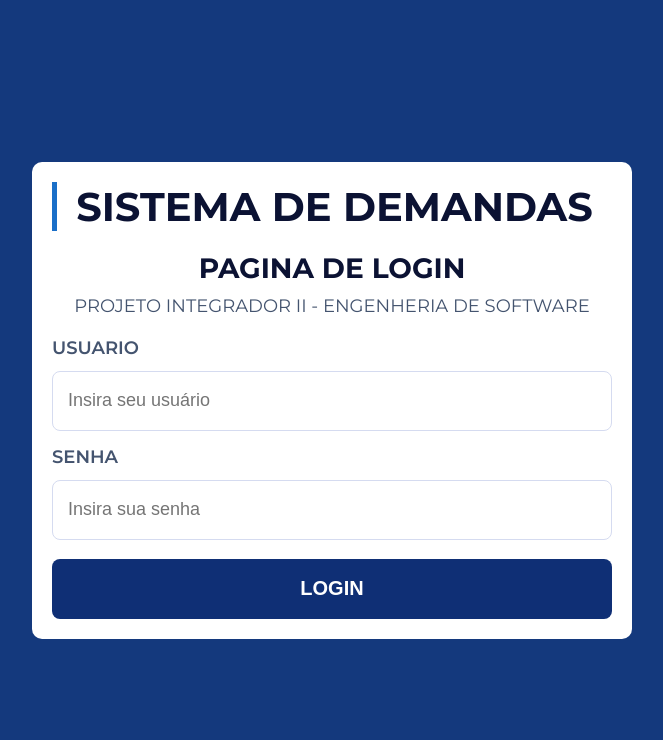
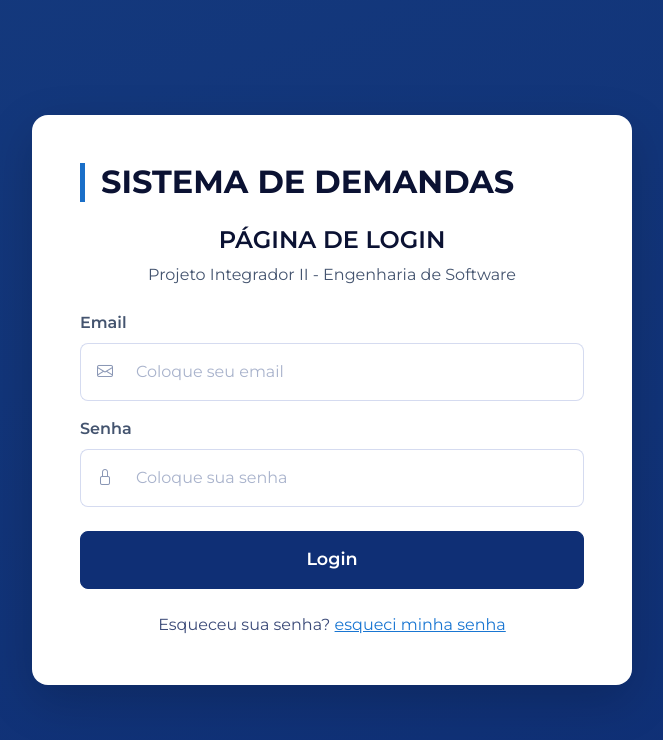
Before and after one commit to leonardosgp7/PI-II-TIME-N2, a plain HTML site: page paginas/login.html in a window 1280 px wide. Shown: the whole page, without its empty margins (308-971 px from the left). Drawn offline with nearby package versions, Linux system fonts and the light colour scheme.

Commit message:
ultimo atualizaçao

```diff
--- /dev/null
+++ b/paginas/css/login.css
@@ -0,0 +1,99 @@
+
+@import url("https://cdn.jsdelivr.net/npm/bootstrap@5.3.3/dist/css/bootstrap.min.css");
+@import url("https://cdn.jsdelivr.net/npm/bootstrap-icons@1.11.3/font/bootstrap-icons.min.css");
+
+
+:root {
+  --bs-body-font-family: 'Montserrat', sans-serif;
+  --bs-body-color: #44546f;
+  --bs-border-radius: 8px;
+}
+
+
+.bg-login {
+  background: linear-gradient(160deg, #14397d 0%, #0f2f75 100%);
+}
+
+.login-card {
+  max-width: 600px;
+}
+
+.titulo-sistema {
+  color: #0b1233;
+  --bs-border-color: #1a6fc8;
+}
+
+.titulo-pagina {
+  color: #0b1233;
+}
+
+.subtitulo-pagina,
+.form-label {
+  color: #44546f;
+}
+
+/* Campos com ícone */
+.campo .input-group-text,
+.campo .form-control {
+  height: 58px;
+  border: 1.5px solid #d5dbf0;
+  font-size: 1rem;
+}
+
+.campo .input-group-text {
+  background-color: #fff;
+  color: #8a97b5;
+  padding-left: 1rem;
+  border-right: 0;
+}
+
+.campo .form-control {
+  border-left: 0;
+  color: #0b1233;
+}
+
+.campo .form-control::placeholder {
+  color: #a9b3cc;
+}
+
+.campo .form-control:focus {
+  border-color: #1a6fc8;
+  box-shadow: none;
+}
+
+.campo:focus-within .input-group-text {
+  border-color: #1a6fc8;
+  color: #1a6fc8;
+}
+
+.campo:has(.is-invalid) .input-group-text {
+  border-color: var(--bs-form-invalid-border-color);
+}
+
+
+.btn-login {
+  --bs-btn-color: #ffffff;
+  --bs-btn-bg: #0f2f75;
+  --bs-btn-border-color: #0f2f75;
+  --bs-btn-hover-color: #ffffff;
+  --bs-btn-hover-bg: #0f2f75;
+  --bs-btn-hover-border-color: #0f2f75;
+  --bs-btn-active-color: #ffffff;
+  --bs-btn-active-bg: #0f2f75;
+  --bs-btn-active-border-color: #0f2f75;
+  --bs-btn-disabled-color: #ffffff;
+  --bs-btn-disabled-bg: #0f2f75;
+  --bs-btn-disabled-border-color: #0f2f75;
+  height: 58px;
+  font-weight: 600;
+  font-size: 1.1rem;
+}
+
+
+.esqueci {
+  color: #3b4a78;
+}
+
+.esqueci a {
+  color: #1976d2;
+}
--- /dev/null
+++ b/paginas/js/login.js
@@ -0,0 +1,107 @@
+const form = document.getElementById('formLogin');
+const campoEmail = document.getElementById('email');
+const campoSenha = document.getElementById('password');
+const erroEmail = document.getElementById('erroEmail');
+const btnLogin = document.getElementById('btnLogin');
+const btnTexto = document.getElementById('btnTexto');
+const btnSpinner = document.getElementById('btnSpinner');
+
+const regexEmail = /^[^\s@]+@[^\s@]+\.[^\s@]+$/;
+
+function mostrarAlerta(mensagem) {
+    esconderAlerta();
+
+    const alerta = document.createElement('div');
+    alerta.id = 'alertaLogin';
+    alerta.className = 'alert alert-danger alert-dismissible fade show';
+    alerta.setAttribute('role', 'alert');
+    alerta.innerHTML =
+        '<i class="bi bi-exclamation-triangle-fill me-2"></i>' +
+        '<span></span>' +
+        '<button type="button" class="btn-close" data-bs-dismiss="alert" aria-label="Fechar"></button>';
+    alerta.querySelector('span').textContent = mensagem;
+
+    form.parentNode.insertBefore(alerta, form);
+}
+
+function esconderAlerta() {
+    const alerta = document.getElementById('alertaLogin');
+    if (alerta) {
+        alerta.remove();
+    }
+}
+
+
+function validarEmail() {
+    const valor = campoEmail.value.trim();
+
+    if (valor === '') {
+        erroEmail.textContent = 'Informe seu email.';
+        campoEmail.classList.add('is-invalid');
+        return false;
+    }
+
+    if (!regexEmail.test(valor)) {
+        erroEmail.textContent = 'Digite um email válido (ex: nome@empresa.com).';
+        campoEmail.classList.add('is-invalid');
+        return false;
+    }
+
+    campoEmail.classList.remove('is-invalid');
+    return true;
+}
+
+function validarSenha() {
+    if (campoSenha.value.trim() === '') {
+        campoSenha.classList.add('is-invalid');
+        return false;
+    }
+
+    campoSenha.classList.remove('is-invalid');
+    return true;
+}
+
+function botaoCarregando(carregando) {
+    btnLogin.disabled = carregando;
+    btnSpinner.classList.toggle('d-none', !carregando);
+    btnTexto.textContent = carregando ? 'Entrando...' : 'Login';
+}
+
+form.addEventListener('submit', function (event) {
+    campoEmail.value = campoEmail.value.trim();
+
+    const emailOk = validarEmail();
+    const senhaOk = validarSenha();
+
+    if (!emailOk || !senhaOk) {
+        event.preventDefault();
+        mostrarAlerta('Confira os campos destacados e tente de novo.');
+        (emailOk ? campoSenha : campoEmail).focus();
+        return;
+    }
+
+    esconderAlerta();
+    botaoCarregando(true);
+});
+
+campoEmail.addEventListener('input', function () {
+    if (campoEmail.classList.contains('is-invalid')) {
+        validarEmail();
+    }
+    esconderAlerta();
+});
+
+campoSenha.addEventListener('input', function () {
+    if (campoSenha.classList.contains('is-invalid')) {
+        validarSenha();
+    }
+    esconderAlerta();
+});
+
+window.addEventListener('pageshow', function () {
+    botaoCarregando(false);
+});
+
+if (new URLSearchParams(window.location.search).get('erro') === '1') {
+    mostrarAlerta('Email ou senha incorretos.');
+}
--- a/paginas/login.css
+++ /dev/null
@@ -1,100 +0,0 @@
-*{
-    margin: 0;
-    padding: 0;
-    box-sizing: border-box;
-}
-
-body {
-    font-family: 'Montserrat', sans-serif;
-    min-height: 100vh;
-    display: flex;
-    align-items: center;
-    justify-content: center;
-    padding: 20px;
-    background-color: #14397d;
-}
-
-.container {
-    background-color: #fff;
-    padding: 20px;
-    border-radius: 10px;
-    width: 100%;
-    max-width: 600px;
-}
-
-
-.titulo-sistemas{
-
-    text-align: center;
-    font-size: 2.5rem;
-    color: #0b1233;
-    border-left : 5px solid #1a6fc8;
-    margin-bottom: 20px;
-}
-
-.titulo-pagina {
-    font-weight: 700;
-    font-size: 1.75rem;
-    color: #0b1233;
-    text-align: center;
-    margin-bottom: 10px;
-}
-
-.subtitulo-pagina {
-  font-weight: 400;
-  font-size: 18px;
-  color: #44546f;
-  text-align: center;
-  margin-bottom: 20px;
-}
-
-button {
-  width: 100%;
-  height: 60px;
-  background: #0f2f75;
-  color: #ffffff;
-  border: none;
-  border-radius: 8px;
-  font-size: 20px;
-  font-weight: 600;
-  cursor: pointer;
-  margin-top: 4px;
-  padding: 10px;
-}
-
-.esqueci {
-  text-align: center;
-  margin-top: 28px;
-  color: #3b4a78;
-}
-
-.esqueci a {
-  color: #1976d2;
-}
-
-label {
-  display: flex;
-  font-weight: 600;
-  font-size: 18px;
-  color: #44546f;
-  margin-bottom: 12px;
-}
-
-.campo input {
-  width: 100%;
-  height: 60px;
-  padding-left: 58px;
-  border: 1.5px solid #d5dbf0;
-  border-radius: 8px;
-  font-size: 18px;
-}
-
-input {
-  width: 100%;
-  height: 60px;
-  font-size: 18px;
-  padding-left: 15px;
-  border: 1.5px solid #d5dbf0;
-  border-radius: 8px;
-  margin-bottom: 15px;
-}
--- a/paginas/login.html
+++ b/paginas/login.html
@@ -1,30 +1,59 @@
 <!DOCTYPE html>
-<html lang="en">
+<html lang="pt-br">
 <head>
     <meta charset="UTF-8">
     <meta name="viewport" content="width=device-width, initial-scale=1.0">
     <title>Sistema de Demandas - Login</title>
-    <link rel="stylesheet" href="login.css">
+
     <link rel="preconnect" href="https://fonts.googleapis.com">
     <link rel="preconnect" href="https://fonts.gstatic.com" crossorigin>
     <link href="https://fonts.googleapis.com/css2?family=Montserrat:wght@400;500;600;700&display=swap" rel="stylesheet">
 
+    <!-- O Bootstrap (CSS e ícones) é importado dentro do style.css -->
+    <link rel="stylesheet" href="css/login.css">
 </head>
-<body>
-    <main class="container">
-        <h1 class="titulo-sistemas">SISTEMA DE DEMANDAS</h1>
-        <h2 class = "titulo-pagina">PAGINA DE LOGIN</h2>
-        <p class="subtitulo-pagina">PROJETO INTEGRADOR II - ENGENHERIA DE SOFTWARE</p>
-        <form action="/login" method="POST">
-            <label for="username">USUARIO</label>
-            <input type="text" id="username" placeholder="Insira seu usuário" name="username" required>
-            <br>
-            <label for="password">SENHA</label>
-            <input type="password" id="password" placeholder="Insira sua senha" name="password" required>
-            <br>
-            <button type="submit">LOGIN</button>
+<body class="bg-login min-vh-100 d-flex align-items-center justify-content-center p-3">
+
+    <main class="login-card card border-0 shadow-lg rounded-4 w-100 p-4 p-sm-5">
+
+        <h1 class="titulo-sistema fs-2 fw-bold border-start border-5 ps-3 mb-4">SISTEMA DE DEMANDAS</h1>
+        <h2 class="titulo-pagina fs-4 fw-semibold text-center mb-2">PÁGINA DE LOGIN</h2>
+        <p class="subtitulo-pagina text-center mb-4">Projeto Integrador II - Engenharia de Software</p>
+
+        <form id="formLogin" action="/login" method="POST" novalidate>
+
+            <div class="mb-3">
+                <label for="email" class="form-label fw-semibold">Email</label>
+                <div class="campo input-group has-validation">
+                    <span class="input-group-text"><i class="bi bi-envelope"></i></span>
+                    <input type="email" class="form-control" id="email" name="username"
+                           placeholder="Coloque seu email" autocomplete="username" required>
+                    <div class="invalid-feedback" id="erroEmail">Informe seu email.</div>
+                </div>
+            </div>
+
+            <div class="mb-4">
+                <label for="password" class="form-label fw-semibold">Senha</label>
+                <div class="campo input-group has-validation">
+                    <span class="input-group-text"><i class="bi bi-lock"></i></span>
+                    <input type="password" class="form-control" id="password" name="password"
+                           placeholder="Coloque sua senha" autocomplete="current-password" required>
+                    <div class="invalid-feedback">Informe sua senha.</div>
+                </div>
+            </div>
+
+            <button type="submit" id="btnLogin" class="btn btn-login w-100 mb-4">
+                <span id="btnSpinner" class="spinner-border spinner-border-sm me-2 d-none" role="status" aria-hidden="true"></span>
+                <span id="btnTexto">Login</span>
+            </button>
+
+            <p class="esqueci text-center mb-0">
+                Esqueceu sua senha? <a href="#">esqueci minha senha</a>
+            </p>
         </form>
+    </main>
 
-    </main>
+    <script src="https://cdn.jsdelivr.net/npm/bootstrap@5.3.3/dist/js/bootstrap.bundle.min.js"></script>
+    <script src="js/login.js"></script>
 </body>
 </html>
```
